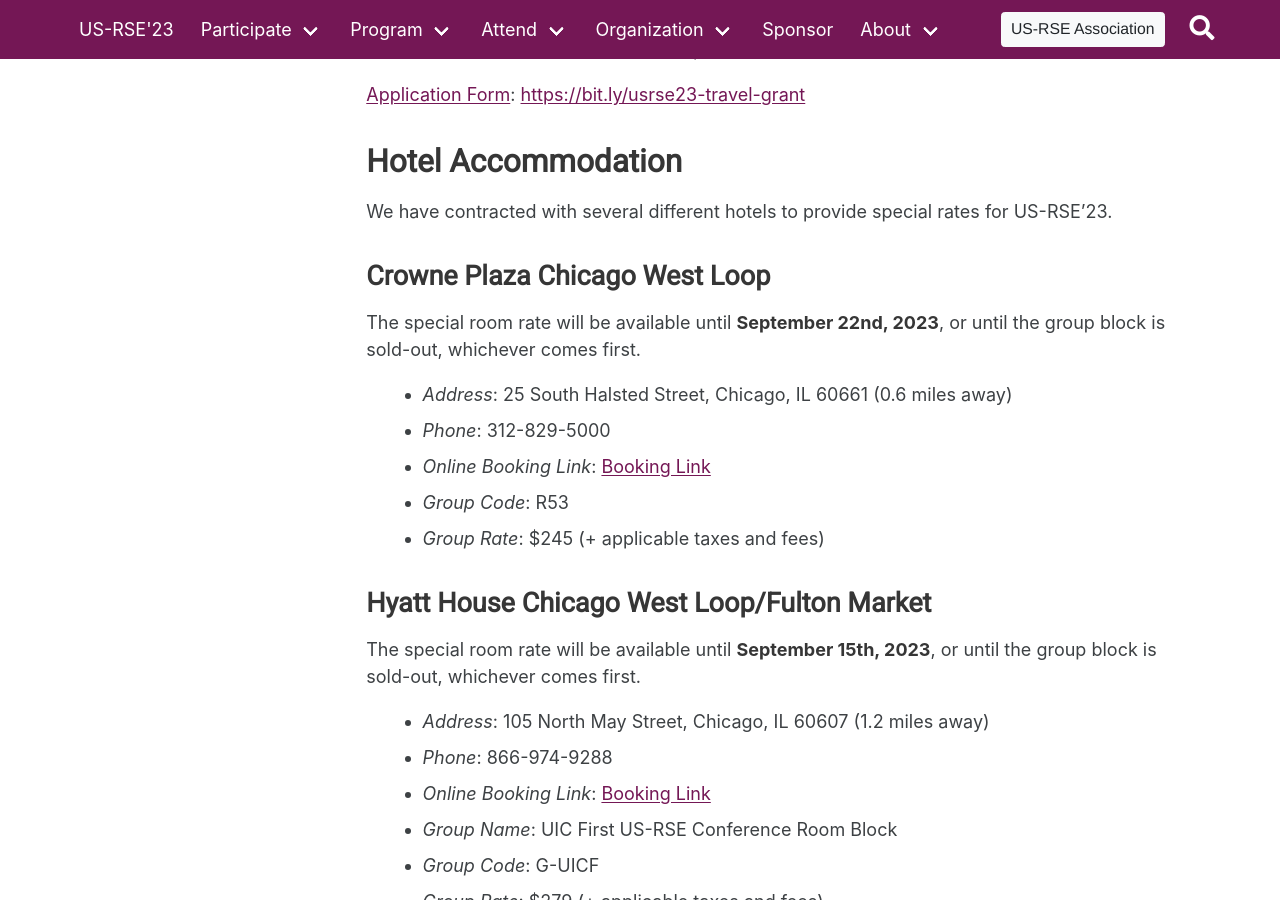
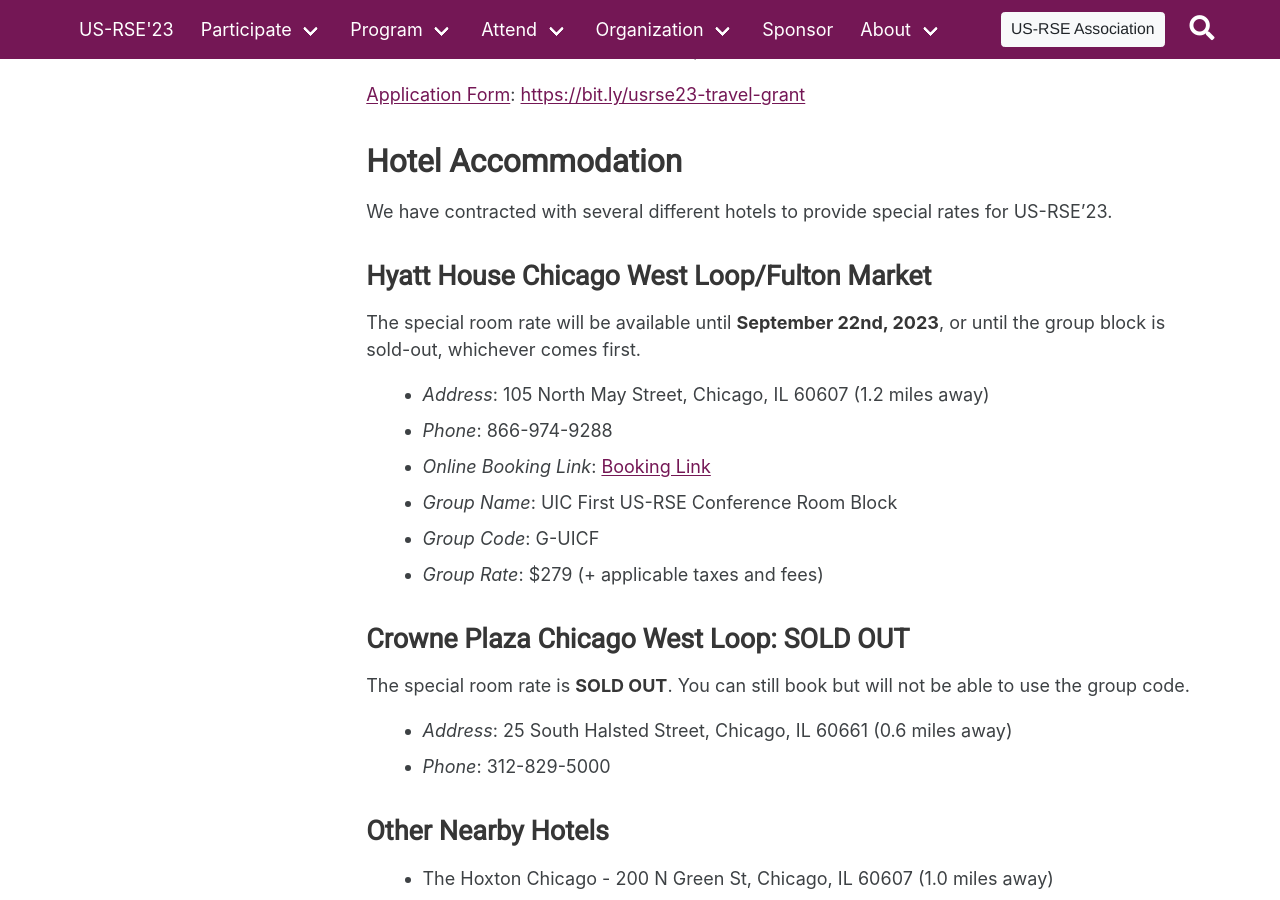
Before and after one commit to USRSE/usrse23, a Jekyll site: the page built from pages/attend/travel.md, in a window 1280 px wide and 900 px high, scrolled down 1474 px. Built offline with Jekyll 4.4.1, drawn with Linux system fonts in a browser that asks for light colours; a style sheet for code colours, icons or effects is not loaded; some of the changed text lies outside the part shown.

Commit message:
Update hotel info; add tutorial registration links

```diff
--- a/pages/attend/travel.md
+++ b/pages/attend/travel.md
@@ -64,28 +64,25 @@
 We have contracted with several different hotels to provide special rates for
 US-RSE'23.
 
-### Crowne Plaza Chicago West Loop
+### Hyatt House Chicago West Loop/Fulton Market
 
 The special room rate will be available until **September 22nd, 2023**, or until
 the group block is sold-out, whichever comes first.
 
-- _Address_: 25 South Halsted Street, Chicago, IL 60661 (0.6 miles away)
-- _Phone_: 312-829-5000
-- _Online Booking Link_:  [Booking Link](https://www.ihg.com/crowneplaza/hotels/us/en/find-hotels/select-roomrate?fromRedirect=true&qSrt=sBR&qIta=99801505&icdv=99801505&qSlH=CHISH&qCiD=15&qCiMy=092023&qCoD=19&qCoMy=092023&qGrpCd=R53&qAAR=6CBARC&qRtP=6CBARC&setPMCookies=true&qSHBrC=CP&qDest=25%20South%20Halsted%20Street,%20Chicago,%20IL,%20US&srb_u=1&qRmFltr=)
-- _Group Code_: R53
-- _Group Rate_: $245 (+ applicable taxes and fees)
-
-### Hyatt House Chicago West Loop/Fulton Market
-
-The special room rate will be available until **September 15th, 2023**, or until
-the group block is sold-out, whichever comes first.
-
 - _Address_: 105 North May Street, Chicago, IL 60607 (1.2 miles away)
 - _Phone_: 866-974-9288
-- _Online Booking Link_:  [Booking Link](https://www.hyatt.com/shop/chixl?location=Hyatt%20House%20Chicago%20%2F%20West%20Loop-Fulton%20Market&checkinDate=2023-10-15&checkoutDate=2023-10-19&rooms=1&adults=1&kids=0&corp_id=g-uicf)
+- _Online Booking Link_: [Booking Link](https://www.hyatt.com/shop/chixl?location=Hyatt%20House%20Chicago%20%2F%20West%20Loop-Fulton%20Market&checkinDate=2023-10-15&checkoutDate=2023-10-19&rooms=1&adults=1&kids=0&corp_id=g-uicf)
 - _Group Name_: UIC First US-RSE Conference Room Block
 - _Group Code_: G-UICF
 - _Group Rate_: $279 (+ applicable taxes and fees)
+
+### Crowne Plaza Chicago West Loop: SOLD OUT
+
+The special room rate is **SOLD OUT**. You can still book but will not be
+able to use the group code.
+
+- _Address_: 25 South Halsted Street, Chicago, IL 60661 (0.6 miles away)
+- _Phone_: 312-829-5000
 
 
 ### Other Nearby Hotels
```
Also changed, not shown: _posts/2023-09-07-hotel-block.md (+1 -1 lines), pages/program/abstracts/tutorials.md (+8 -0 lines), pages/program/program.md (+5 -5 lines).
